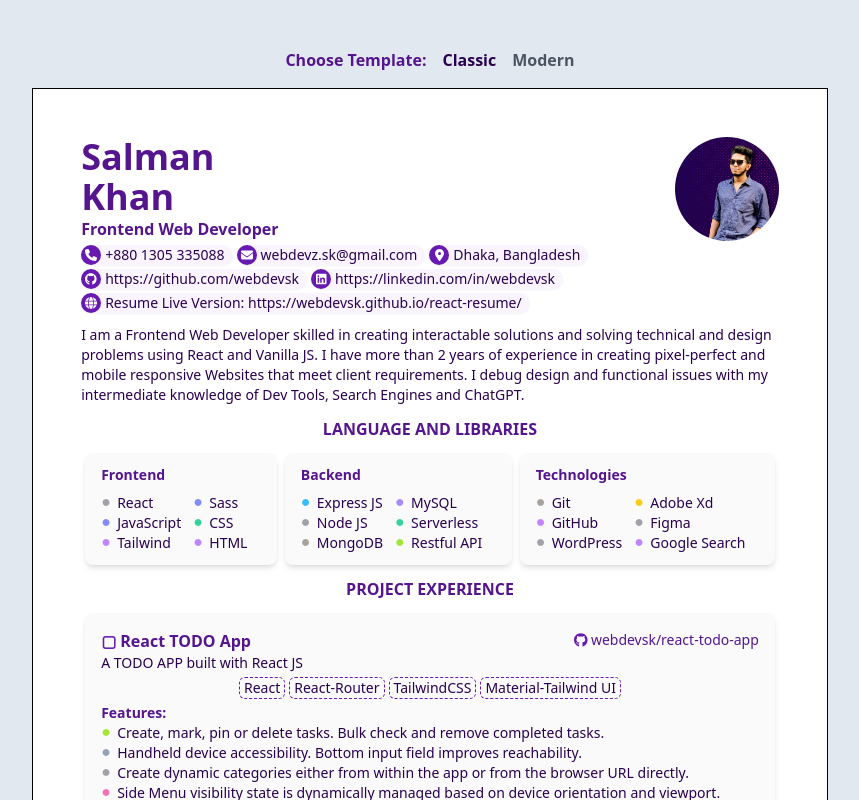
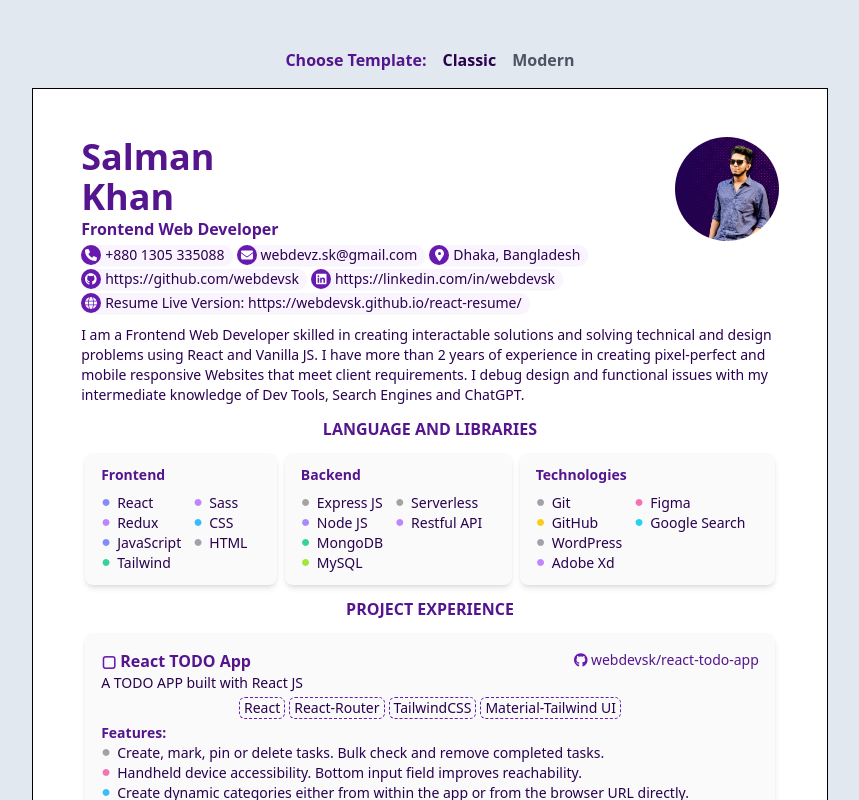
Before and after one commit to webdevsk/next-resume, a React (Vite) app: page / in a window 1280 px wide. Shown: the top 800 px of the page, without its empty margins (210-1069 px from the left). Built offline with nearby package versions, Linux system fonts and the light colour scheme.

Commit message:
Listed Redux and expanded Skills row

```diff
--- a/src/resume.js
+++ b/src/resume.js
@@ -19,7 +19,7 @@ const resume = {
     skills: [
       {
         heading: "Frontend",
-        data: ["React", "JavaScript", "Tailwind", "Sass", "CSS", "HTML"],
+        data: ["React", "Redux", "JavaScript", "Tailwind", "Sass", "CSS", "HTML"],
       },
       {
         heading: "Backend",
--- a/src/templates/Template1.css
+++ b/src/templates/Template1.css
@@ -126,7 +126,7 @@ span {
   }
 
   .skillset {
-    @apply grid grid-flow-row justify-start gap-x-3 pt-2 xs:grid-flow-col xs:grid-rows-3;
+    @apply grid grid-flow-row justify-start gap-x-3 pt-2 xs:grid-flow-col xs:grid-rows-4;
   }
 }
 
--- a/src/templates/Template2.css
+++ b/src/templates/Template2.css
@@ -136,7 +136,7 @@ span {
   }
 
   .skillset {
-    @apply grid grid-flow-row justify-start gap-x-3 pt-2 xs:grid-flow-col xs:grid-rows-3;
+    @apply grid grid-flow-row justify-start gap-x-3 pt-2 xs:grid-flow-col xs:grid-rows-4;
   }
 }
 
```
